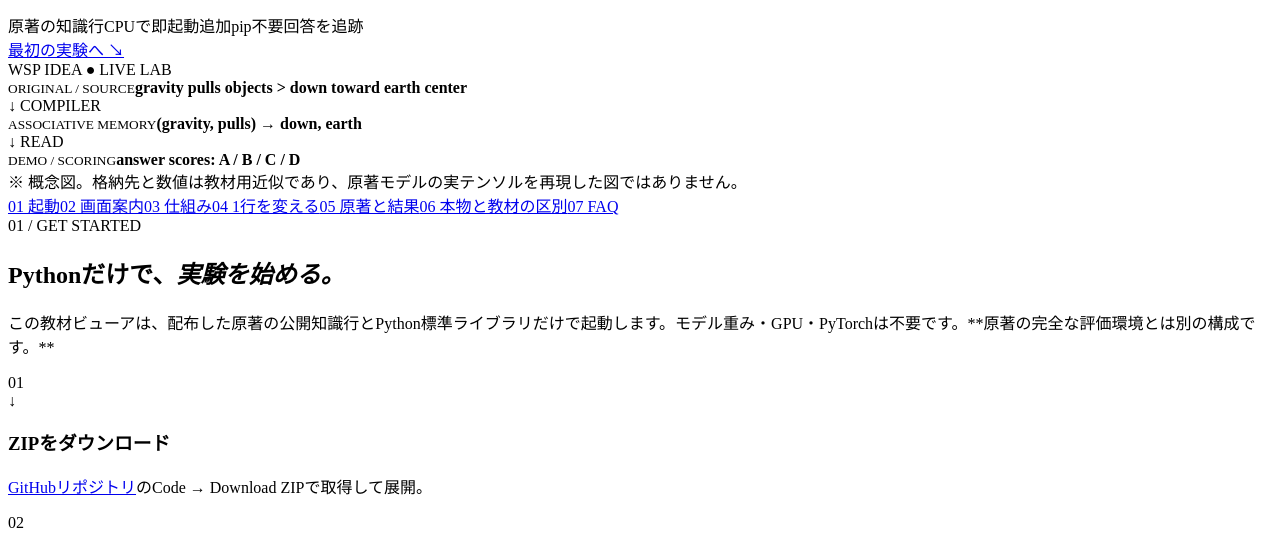
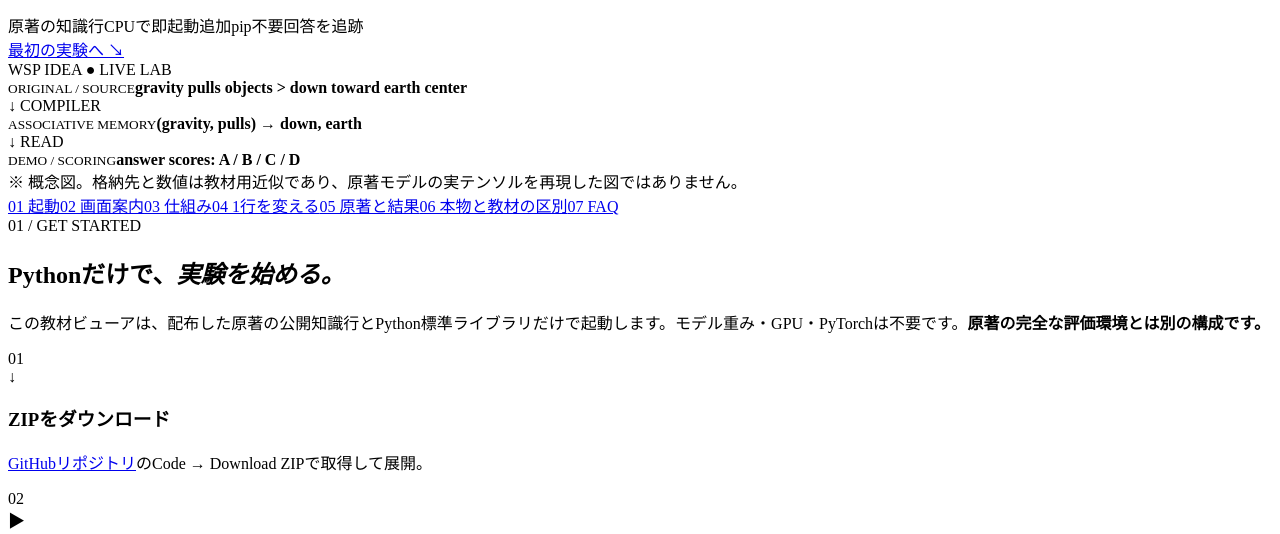
Before and after one commit to hirasunaryou/Demo-WeightSpaceProgrammingDoesn-tNeedTransformers, a plain HTML site: page docs/MANUAL.source.html in a window 1280 px wide. Shown: the part 206-740 px from the top of the page. Drawn offline with Linux system fonts and the light colour scheme.

Commit message:
docs: render important reproducibility caveat correctly in standalone HTML

```diff
--- a/docs/MANUAL.source.html
+++ b/docs/MANUAL.source.html
@@ -37,7 +37,7 @@
 <main class="wrap">
 <section id="setup" class="chapter">
  <span class="section-key">01 / GET STARTED</span><h2>Pythonだけで、<em>実験を始める。</em></h2>
- <p class="lead">この教材ビューアは、配布した原著の公開知識行とPython標準ライブラリだけで起動します。モデル重み・GPU・PyTorchは不要です。**原著の完全な評価環境とは別の構成です。**</p>
+ <p class="lead">この教材ビューアは、配布した原著の公開知識行とPython標準ライブラリだけで起動します。モデル重み・GPU・PyTorchは不要です。<strong>原著の完全な評価環境とは別の構成です。</strong></p>
  <div class="steps">
    <div><span>01</span><div class="step-graphic"><b>↓</b></div><h3>ZIPをダウンロード</h3><p><a href="https://github.com/hirasunaryou/Demo-WeightSpaceProgrammingDoesn-tNeedTransformers">GitHubリポジトリ</a>のCode → Download ZIPで取得して展開。</p></div>
    <div><span>02</span><div class="step-graphic"><b>▶</b></div><h3>ダブルクリック</h3><p>Macなら <code>start_mac.command</code>。Windowsなら <code>start_windows.bat</code>。</p></div>
```
